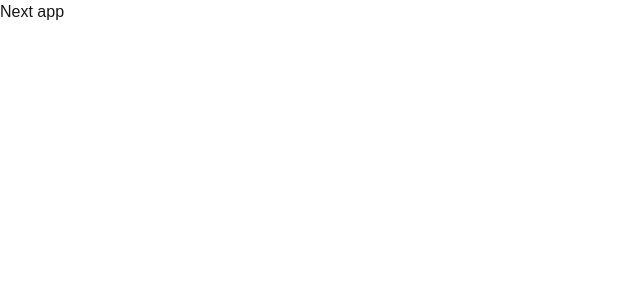
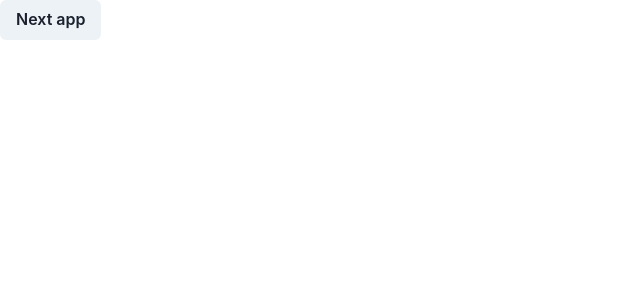
Before and after one commit to CDenisUa/Fullstack, a Next.js app in the folder product-store/frontend/: page / in a window 1280 px wide. Shown: the top 300 px of the page, without its empty margins (0-640 px from the left). Built offline with nearby package versions, Linux system fonts and the light colour scheme.

Commit message:
Installed Chakra UI and tested it

```diff
--- a/product-store/frontend/src/app/layout.tsx
+++ b/product-store/frontend/src/app/layout.tsx
@@ -8,6 +8,7 @@ import {
     geistSans,
     geistMono,
 } from '@/helpers/fonts';
+import {Providers} from "@/app/providers";
 
 export const metadata: Metadata = {
     title: "Create Next App",
@@ -15,12 +16,14 @@ export const metadata: Metadata = {
 };
 
 const RootLayout: NextPage<Readonly<PropsWithChildren>> = ({children}) =>
-    <html lang="en">
+    <html
+        lang="en"
+        suppressHydrationWarning={true}
+    >
         <body
-            suppressHydrationWarning
             className={`${geistSans.variable} ${geistMono.variable} antialiased`}
         >
-        {children}
+            <Providers>{children}</Providers>
         </body>
     </html>
 
--- a/product-store/frontend/src/app/page.tsx
+++ b/product-store/frontend/src/app/page.tsx
@@ -1,7 +1,10 @@
 // Core
+import {Button} from "@chakra-ui/react";
 
 export default function Home() {
   return (
-    <div>Next app</div>
+    <div>
+      <Button>Next app</Button>
+    </div>
   );
 }
--- /dev/null
+++ b/product-store/frontend/src/app/providers.tsx
@@ -0,0 +1,9 @@
+'use client';
+
+// Core
+import { FC, PropsWithChildren} from 'react';
+import { ChakraProvider } from '@chakra-ui/react';
+
+export const Providers: FC<PropsWithChildren> = ({ children }) => {
+    return <ChakraProvider>{children}</ChakraProvider>
+}
```
Also changed, not shown: product-store/frontend/package.json (+10 -5 lines), 1 other file (tests, documents, lock files or other folders).
